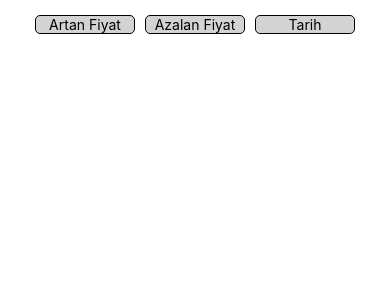
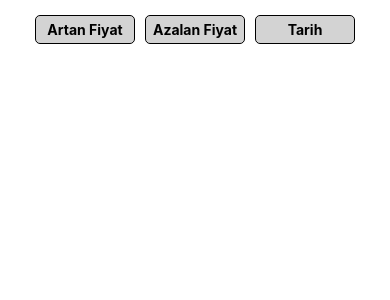
Before and after one commit to patika-128-react-native-bootcamp/week_2-vedatssedir, a React Native app in the folder productpricelist/: screen / in a window 390 px wide. Shown: the top 300 px of the page. Built offline with nearby package versions, Linux system fonts and the light colour scheme.

Commit message:
When the button is clicked, the background change process is completed.

```diff
--- a/productpricelist/src/App.js
+++ b/productpricelist/src/App.js
@@ -2,14 +2,14 @@ import React from 'react';
 import { View, SafeAreaView, StyleSheet } from 'react-native';
 import Button from './components/Button/button';
 
-const buttonText=[{Id:1,title :"Artan Fiyat"},{Id:2,title:"Azalan Fiyat"},{Id:3,title:"Tarih"}];
+const buttonTextDetail = [{ Id: 1, title: "Artan Fiyat" }, { Id: 2, title: "Azalan Fiyat" }, { Id: 3, title: "Tarih" }];
 
 const App = () => {
 
   return (
     <SafeAreaView style={style.main_container}>
       <View style={style.container}>
-        <Button  titleArray={buttonText}/>
+        <Button titleArray={buttonTextDetail} />
       </View>
     </SafeAreaView>
 
@@ -20,7 +20,7 @@ const style = StyleSheet.create({
 
   main_container: {
     flex: 1,
-    margin :10
+    margin: 10
   },
   container: {
     flexDirection: 'row',
--- a/productpricelist/src/components/Button/button.js
+++ b/productpricelist/src/components/Button/button.js
@@ -1,14 +1,34 @@
-import React from 'react';
+import React, { useState } from 'react';
 import { View, Text, TouchableOpacity, StyleSheet, FlatList } from 'react-native';
 
+const Button = ({ titleArray }) => {
+    const [selected, setSelected] = useState(null);
 
-const Button = ({ titleArray }) => {
+    const handleSelectedItem = (item) => {
+        setSelected(item);
+        switch (item.Id) {
+            case 1: {
+                console.log("Artan Fiyat");
+                break;
+            }
+            case 2: {
+                console.log("Azalan Fiyat");
+                break;
+            }
+            case 3: {
+                console.log("Tarih");
+                break;
+            }
+            default:
 
+                break;
+        }
+    }
     return (
         <View>
             <FlatList horizontal={true} data={titleArray} renderItem={({ item }) => (
-                <TouchableOpacity style={style.button}>
-                    <Text>{item.title}</Text>
+                <TouchableOpacity style={[style.button, { backgroundColor: item === selected ? '#212121' : '#D3D3D3' }]} onPress={() => handleSelectedItem(item)}>
+                    <Text key={item.Id} style={[style.text_button, { color: item === selected ? "white" : "black" }]}>{item.title}</Text>
                 </TouchableOpacity>
             )} />
         </View>
@@ -16,9 +36,7 @@ const Button = ({ titleArray }) => {
 }
 
 const style = StyleSheet.create({
-
     button: {
-        backgroundColor: '#D3D3D3',
         alignItems: 'center',
         width: 100,
         borderColor: 'black',
@@ -30,8 +48,6 @@ const style = StyleSheet.create({
         padding: 5,
         fontWeight: 'bold'
     }
-
-
 });
 
 
```
